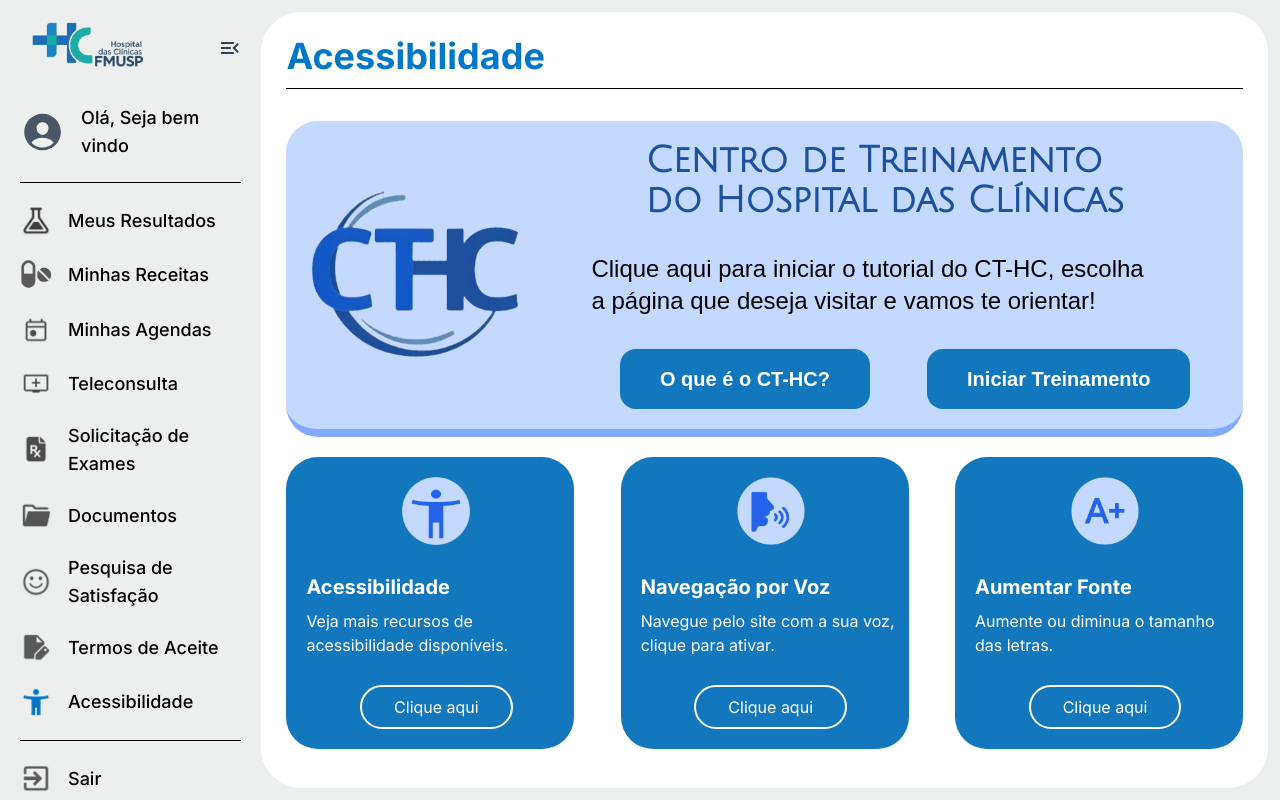
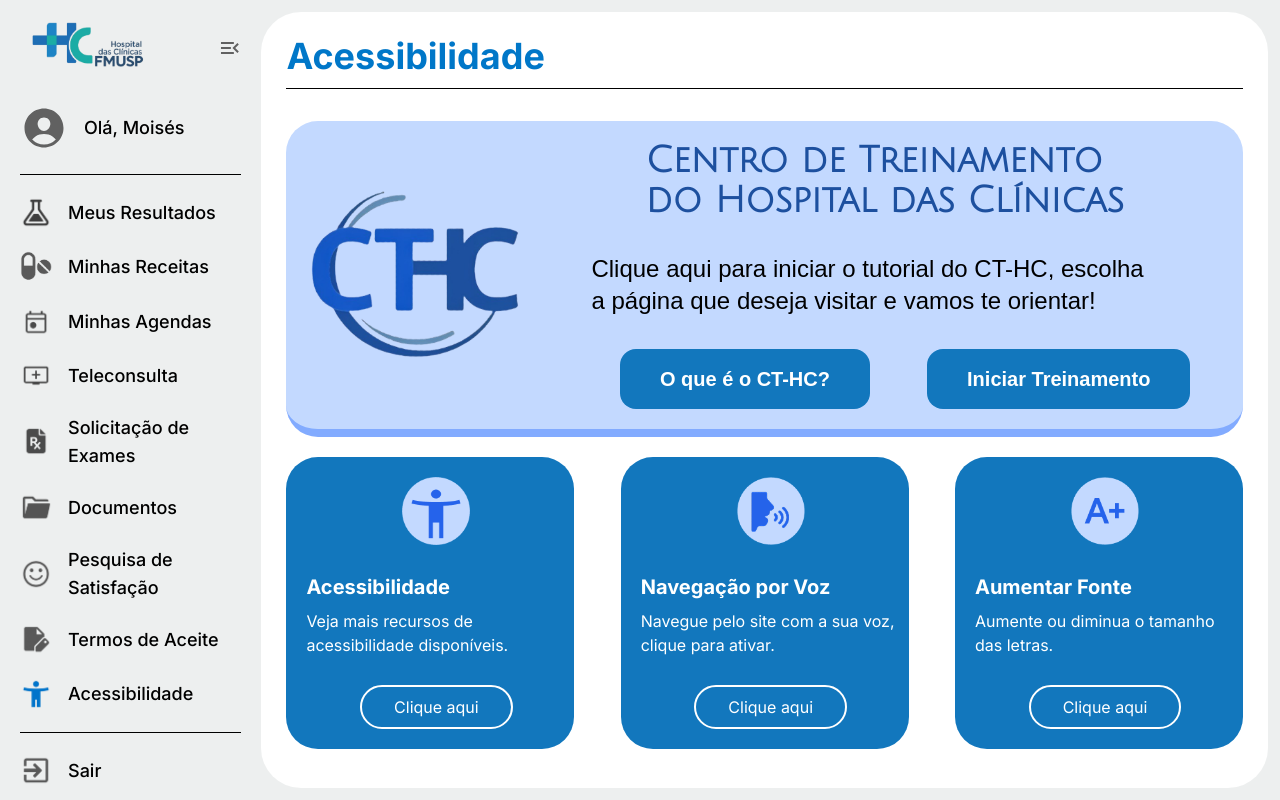
Before and after one commit to BSM-Challenge/ct-hc, a React (Vite) app: page /hc in a window 1280 px wide. Built offline with nearby package versions, Linux system fonts and the light colour scheme; a web font is replaced by a local one.

Commit message:
feat(HeaderHC): Adicionado um icon menu para quando estiver fechado

```diff
--- a/src/components/HC/HeaderHC/index.tsx
+++ b/src/components/HC/HeaderHC/index.tsx
@@ -1,6 +1,6 @@
 import { useState } from "react";
 import { Link } from "react-router-dom";
-import { MdMenuOpen } from "react-icons/md";
+import { MdMenu, MdMenuOpen } from "react-icons/md";
 import { IoPersonCircle } from "react-icons/io5";
 
 import { menuItems } from "../../../data/HC/menuItem";
@@ -31,11 +31,21 @@ export default function HeaderHC() {
                 }`}
               />
             </Link>
-            <MdMenuOpen
-              onClick={toggleMenu}
-              className="text-8xl cursor-pointer text-gray-700"
-              title={isOpen ? "Fechar o menu" : "Abrir o menu"}
-            />
+
+            {isOpen ? (
+                <MdMenuOpen
+                  onClick={toggleMenu}
+                  className="text-8xl cursor-pointer text-[var(--color-grey)]"
+                  title="Fechar o menu"
+                />
+            ) : (
+                <MdMenu
+                  onClick={toggleMenu}
+                  className="text-8xl cursor-pointer text-[var(--color-grey)]"
+                  title={isOpen ? "Fechar o menu" : "Abrir o menu"}
+                />
+            )}
+
           </figure>
 
           <ul className="mt-2 flex flex-col gap-5.5 text-lg font-medium">
@@ -45,8 +55,8 @@ export default function HeaderHC() {
                 className="flex gap-4 items-center pagina__nao__desenvolvida"
                 title="Ir para a página do usuário"
               >
-                <IoPersonCircle className="text-gray-600 text-5xl" />
-                {isOpen && <span id="user">Olá, Seja bem vindo</span>}
+                <IoPersonCircle className="text-[var(--color-grey)] text-5xl" />
+                {isOpen && <span id="user">Olá, Moisés</span>}
               </Link>
             </li>
 
```
